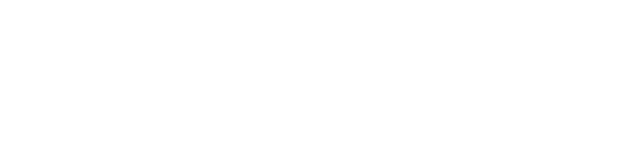
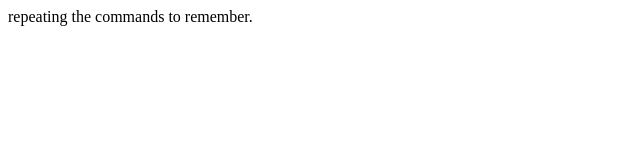
Before and after one commit to jatinpasi27/GIt_Github_Tutorial, a plain HTML site: page contact.html in a window 1280 px wide. Shown: the whole page, without its empty margins (0-640 px from the left). Drawn offline with Linux system fonts and the light colour scheme.

Commit message:
added more htmls

```diff
--- a/contact.html
+++ b/contact.html
@@ -6,6 +6,6 @@
     <title>Page Title</title>
 </head>
 <body>
-
+    repeating the commands to remember.
 </body>
 </html>
```
